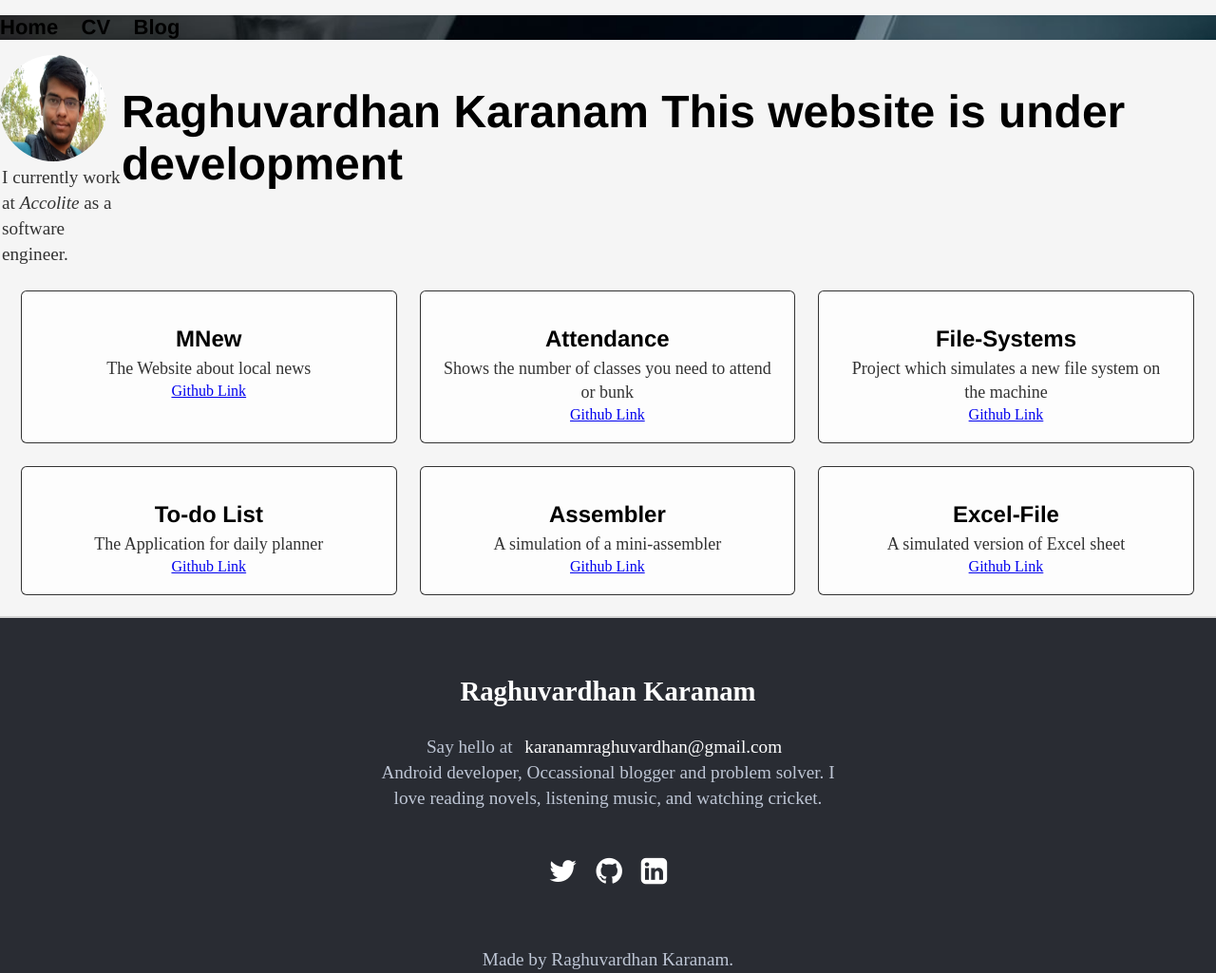
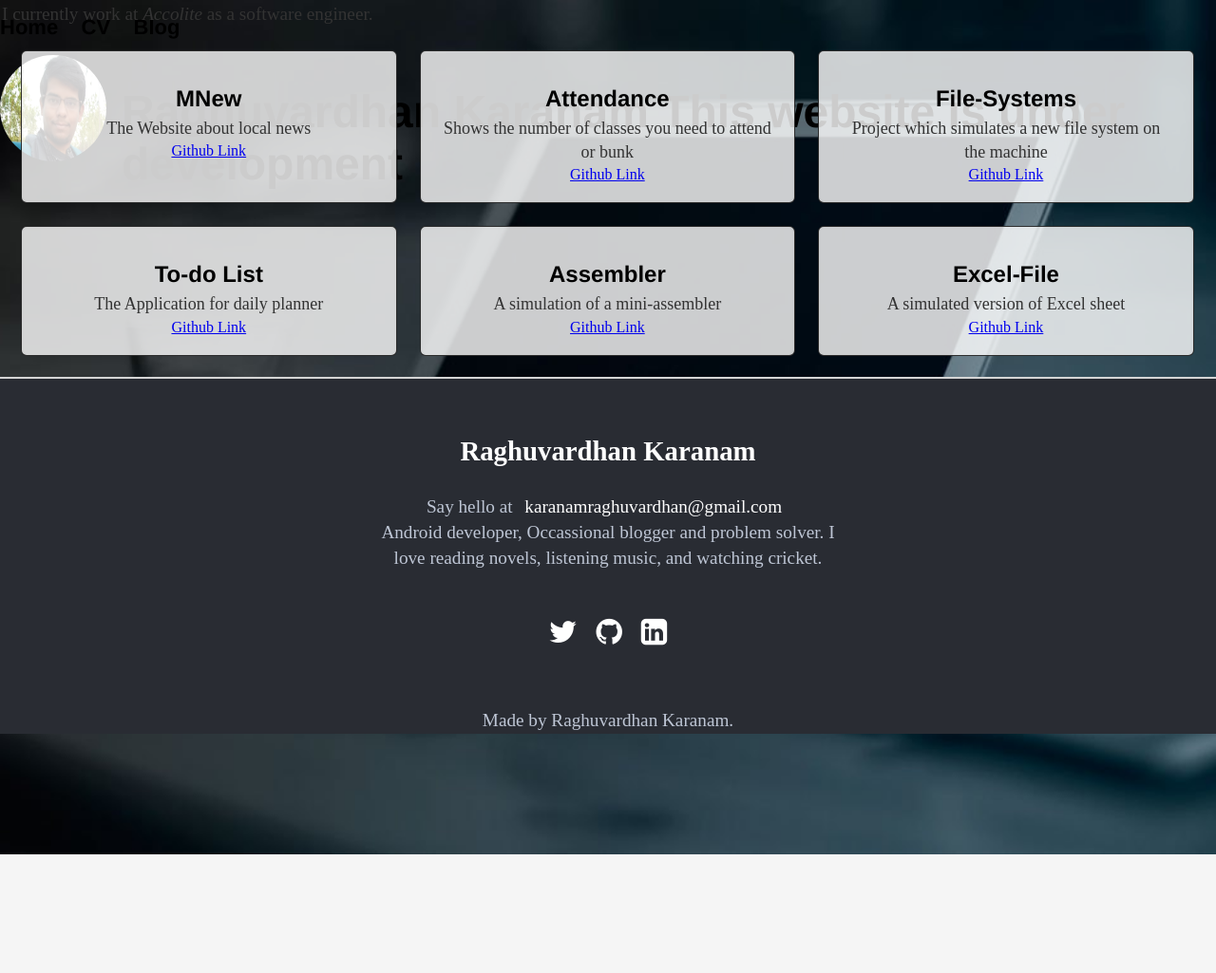
Before and after one commit to raghuvardhan/raghuvardhan.github.io, a Jekyll site: the page built from index.html, in a window 1280 px wide. Shown: the whole page at 95% size. Built offline with Jekyll 4.4.1, drawn with Linux system fonts in a browser that asks for light colours; after the commit the page ends 900 px from its top, so only the background shows below that.

Commit message:
Update css/main.css

```diff
--- a/css/main.css
+++ b/css/main.css
@@ -144,8 +144,13 @@ ul.posts li {
 }
 
 header{
-  width: 100%;
   background: url(/assets/images/header_background.jpg);
   background-size: cover;
   background-position:center;
+  position: fixed;
+  top: 0;
+  left: 0;
+  min-width: 100%;
+  min-height: 100%;
+  z-index: -100;
 }
```
